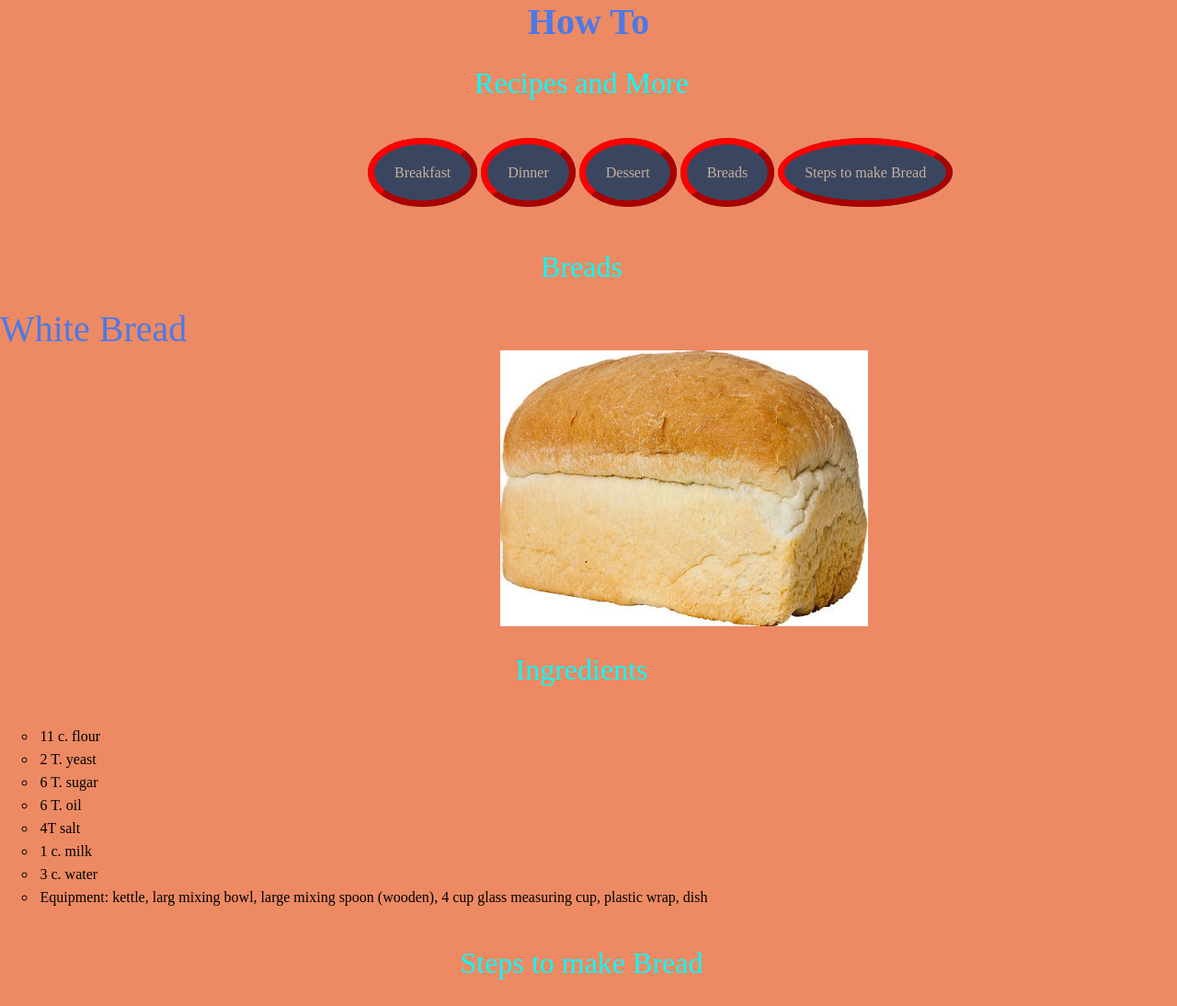
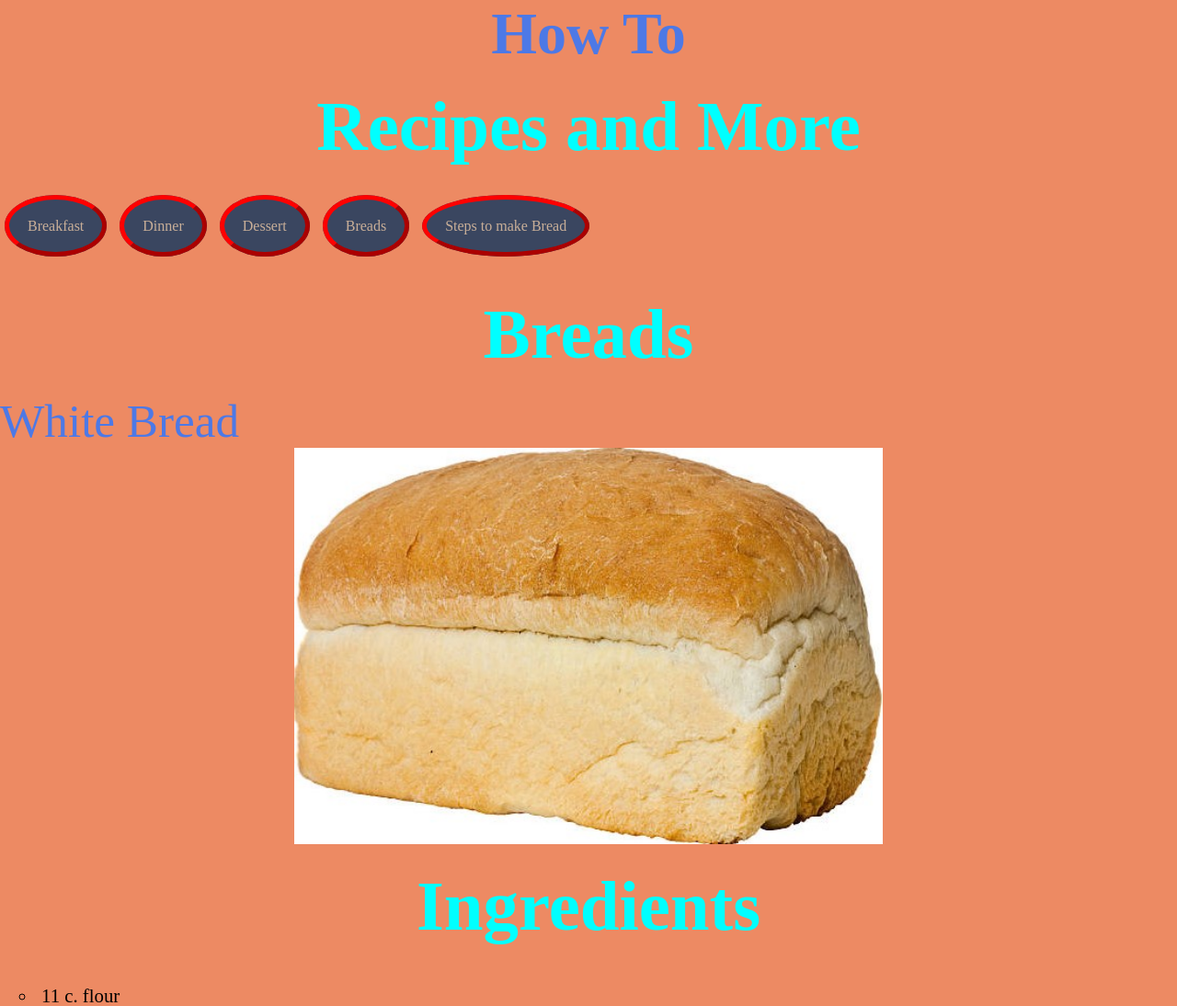
Before and after one commit to Steve43210/HowTo., a plain HTML site: page index.html in a window 1280 px wide. Shown: the top 1094 px of the page at 92% size. Drawn offline with Linux system fonts and the light colour scheme.

Commit message:
style.css

```diff
--- a/resources/css/style.css
+++ b/resources/css/style.css
@@ -1,30 +1,34 @@
 * {
     background-color: #ed8a63;
     line-height: 1;
+    margin: auto;
+    width: auto;
     }
 
     h1 {
-font-size: 2.5rem;
+    font-size: 5vw;
     color: #4D79E6;
     font-weight: 600;
     text-align: center;
     }
 
     h2 {
-font-size: 2rem;
+    font-size: 6vw;
+    font-weight: 600;
     color: cyan;
-padding: 25px 15px 25px 0;
+    padding: 20px;
     text-align: center;
     }
 
     h3 {
-font-size: 2.5rem;
+    font-size: 4vw;
     color: #4D79E6;
+    width: 50%;
     }
 
     nav {
-padding: 25px 0 30px 25rem;
-width: 70%;
+    padding: 15px 0 25px 0;
+    width: 50%px;
     margin: 20px auto;
     }
 
@@ -32,11 +36,11 @@ a {
     background-color: #3a4660;
     color: #c9af98;
     text-decoration: none;
-padding: 22px;
-border: 7px outset red;
-border-radius: 53%;
+    padding: 20px;
+    border: 5px outset red;
+    border-radius: 50%;
     transition-duration: 1s;
-margin: 15px 0 0 0;
+    margin: 5px;
     }
 
     a:hover {
@@ -44,10 +48,14 @@ background-color: #845007;
     border: 5px outset blue;
     }
 
-img{
-width: 400px;
-height: 300px;
-margin: 0 0 0 34rem;
+    .image-container {
+    margin: auto;
+    text-align: center;
+    }
+
+    .image-container img {
+    width: 50%;
+    height: auto;
     }
 
     ul {
@@ -61,7 +69,9 @@ ul {
 
     ul li {
         list-style-type: circle;
-    padding: 3.5px;
+        padding: 5px;
+    width: 50%
+    font-size: 150%;
     }
 
     ol {
@@ -77,3 +87,7 @@ ol li {
     list-style-type: decimal;
     padding: 7px;
     }
+
+    li {
+    font-size: 130%;
+    }
```
Lines whose indentation alone changed are shown as unchanged.
